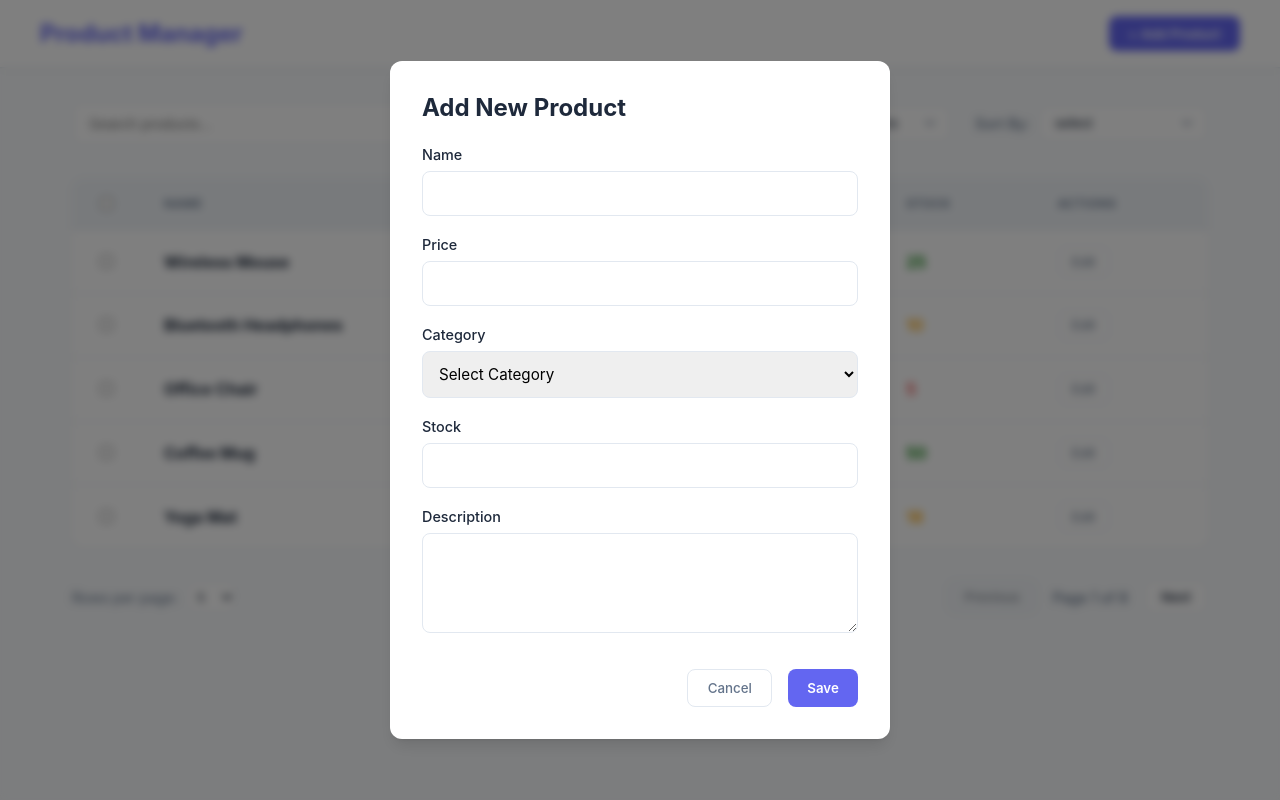
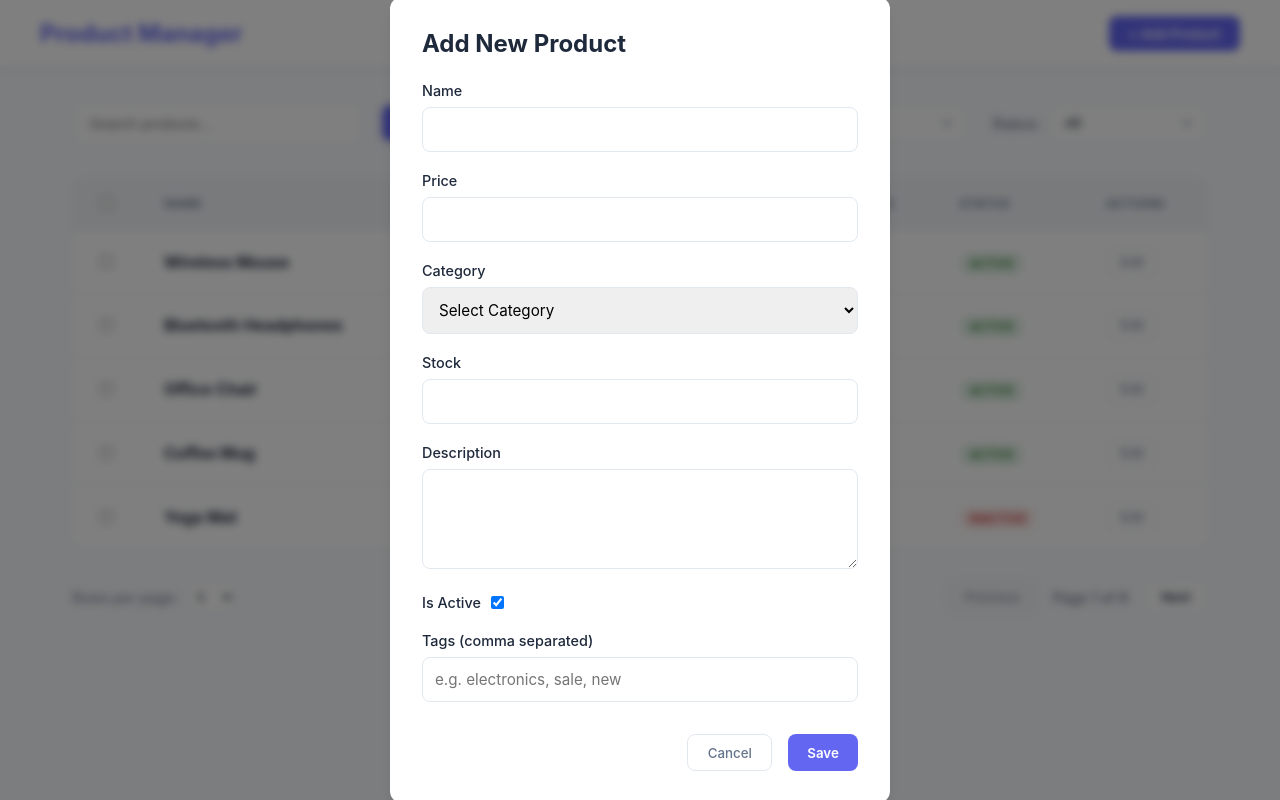
Before and after one commit to Bhim-Mridha62/gamyan-product-list, a React (Create React App) app: page / in a window 1280 px wide. Both pictures are taken after a click on the button "+ Add Product". Built offline with nearby package versions, Linux system fonts and the light colour scheme.

Commit message:
feat: Implement product list with grid/table views, search, filter, sort, pagination, and product management.

```diff
--- a/src/App.js
+++ b/src/App.js
@@ -12,6 +12,7 @@ function App() {
   const [viewMode, setViewMode] = useState('list'); // 'list' or 'grid'
   const [searchQuery, setSearchQuery] = useState('');
   const [selectedCategory, setSelectedCategory] = useState('All');
+  const [filterActive, setFilterActive] = useState('All');
   const [sortOption, setSortOption] = useState('none');
   const [currentPage, setCurrentPage] = useState(1);
   const [itemsPerPage, setItemsPerPage] = useState(5);
@@ -31,7 +32,10 @@ function App() {
       const matchesSearch = product.name.toLowerCase().includes(searchQuery.toLowerCase()) ||
         product.category.toLowerCase().includes(searchQuery.toLowerCase());
       const matchesCategory = selectedCategory === 'All' || product.category === selectedCategory;
-      return matchesSearch && matchesCategory;
+      const matchesActive = filterActive === 'All' ||
+        (filterActive === 'Active' && product.isActive) ||
+        (filterActive === 'Inactive' && !product.isActive);
+      return matchesSearch && matchesCategory && matchesActive;
     });
 
     // Sorting logic
@@ -53,7 +57,7 @@ function App() {
     }
 
     return result;
-  }, [products, searchQuery, selectedCategory, sortOption]);
+  }, [products, searchQuery, selectedCategory, sortOption, filterActive]);
 
   // Pagination logic
   const totalPages = Math.ceil(filteredProducts.length / itemsPerPage);
@@ -66,7 +70,7 @@ function App() {
   useEffect(() => {
     setCurrentPage(1);
     setSelectedProductIds([]); // Clear selection on filter change
-  }, [searchQuery, selectedCategory, sortOption, itemsPerPage]);
+  }, [searchQuery, selectedCategory, sortOption, itemsPerPage, filterActive]);
 
   const handleAddProduct = () => {
     setEditingProduct(null);
@@ -177,6 +181,8 @@ function App() {
             onCategoryChange={setSelectedCategory}
             sortOption={sortOption}
             onSortChange={setSortOption}
+            filterActive={filterActive}
+            onFilterActiveChange={setFilterActive}
           />
         </div>
 
--- a/src/components/FilterBar.js
+++ b/src/components/FilterBar.js
@@ -1,7 +1,7 @@
 import React from 'react';
 import './FilterBar.css';
 
-const FilterBar = ({ categories, selectedCategory, onCategoryChange, sortOption, onSortChange }) => {
+const FilterBar = ({ categories, selectedCategory, onCategoryChange, sortOption, onSortChange, filterActive, onFilterActiveChange }) => {
     return (
         <div className="filter-bar">
             <div className="filter-group">
@@ -34,6 +34,20 @@ const FilterBar = ({ categories, selectedCategory, onCategoryChange, sortOption,
                     <option value="stock-desc">Stock: High to Low</option>
                 </select>
             </div>
+
+            <div className="filter-group">
+                <label htmlFor="active-select">Status:</label>
+                <select
+                    id="active-select"
+                    value={filterActive}
+                    onChange={(e) => onFilterActiveChange(e.target.value)}
+                    className="filter-select"
+                >
+                    <option value="All">All</option>
+                    <option value="Active">Active</option>
+                    <option value="Inactive">Inactive</option>
+                </select>
+            </div>
         </div>
     );
 };
--- a/src/components/ProductCard.css
+++ b/src/components/ProductCard.css
@@ -91,3 +91,11 @@
   color: var(--primary-color);
   background-color: #f5f3ff;
 }
+.card-header{
+  display: flex;
+  justify-content: space-between;
+  margin-bottom: 4px;
+}
+.product-date{
+  font-size: 0.8rem;
+}
--- a/src/components/ProductCard.js
+++ b/src/components/ProductCard.js
@@ -4,26 +4,33 @@ import './ProductCard.css';
 const ProductCard = ({ product, onEdit, selected, onSelect }) => {
     return (
         <div className={`product-card ${selected ? 'selected-card' : ''}`}>
-            <div className="card-checkbox">
+            <div className="card-header">
+                <span className={`status-badge ${product.isActive ? 'active' : 'inactive'}`}>
+                    {product.isActive ? 'Active' : 'Inactive'}
+                </span>
+                {/* <div className="card-checkbox"> */}
                 <input
                     type="checkbox"
                     checked={selected}
                     onChange={() => onSelect(product.id)}
                 />
+                {/* </div> */}
             </div>
+
             <div className="product-header">
                 <h3>{product.name}</h3>
                 <span className="product-category">{product.category}</span>
             </div>
+            <span className="product-date">Created At: {new Date(product.createdAt).toLocaleDateString()}</span>
             <p className="product-description">{product.description}</p>
             <div className="product-details">
                 <span className="product-price">₹{product.price}</span>
                 <span
                     className={`product-stock ${product.stock < 10
-                            ? 'stock-low'
-                            : product.stock <= 20
-                                ? 'stock-medium'
-                                : 'stock-high'
+                        ? 'stock-low'
+                        : product.stock <= 20
+                            ? 'stock-medium'
+                            : 'stock-high'
                         }`}
                 >
                     Stock: {product.stock}
--- a/src/components/ProductForm.css
+++ b/src/components/ProductForm.css
@@ -123,3 +123,12 @@
 .save-btn:hover {
   background-color: var(--primary-hover);
 }
+.checkbox-group label {
+  display: flex !important;
+  align-items: center;
+  gap: 6px;
+  white-space: nowrap;
+}
+.checkbox-group input {
+  width: fit-content !important;
+}
--- a/src/components/ProductForm.js
+++ b/src/components/ProductForm.js
@@ -7,7 +7,9 @@ const ProductForm = ({ product, onSave, onCancel }) => {
         price: '',
         category: '',
         stock: '',
-        description: ''
+        description: '',
+        isActive: true,
+        tags: ''
     });
     const [errors, setErrors] = useState({});
 
@@ -18,7 +20,9 @@ const ProductForm = ({ product, onSave, onCancel }) => {
                 price: product.price,
                 category: product.category,
                 stock: product.stock,
-                description: product.description || ''
+                description: product.description || '',
+                isActive: product.isActive !== undefined ? product.isActive : true,
+                tags: product.tags ? product.tags.join(', ') : ''
             });
         }
     }, [product]);
@@ -37,7 +41,14 @@ const ProductForm = ({ product, onSave, onCancel }) => {
     const handleSubmit = (e) => {
         e.preventDefault();
         if (validate()) {
-            onSave({ ...product, ...formData, price: Number(formData.price), stock: Number(formData.stock) });
+            const tagsArray = formData.tags.split(',').map(tag => tag.trim()).filter(tag => tag !== '');
+            onSave({
+                ...product,
+                ...formData,
+                price: Number(formData.price),
+                stock: Number(formData.stock),
+                tags: tagsArray
+            });
         }
     };
 
@@ -105,6 +116,27 @@ const ProductForm = ({ product, onSave, onCancel }) => {
                         />
                     </div>
 
+                    <div className="form-group checkbox-group">
+                        <label>
+                            Is Active
+                            <input
+                                type="checkbox"
+                                checked={formData.isActive}
+                                onChange={(e) => setFormData({ ...formData, isActive: e.target.checked })}
+                            />
+                        </label>
+                    </div>
+
+                    <div className="form-group">
+                        <label>Tags (comma separated)</label>
+                        <input
+                            type="text"
+                            value={formData.tags}
+                            onChange={(e) => setFormData({ ...formData, tags: e.target.value })}
+                            placeholder="e.g. electronics, sale, new"
+                        />
+                    </div>
+
                     <div className="form-actions">
                         <button type="button" onClick={onCancel} className="cancel-btn">Cancel</button>
                         <button type="submit" className="save-btn">Save</button>
--- a/src/components/ProductList.css
+++ b/src/components/ProductList.css
@@ -141,3 +141,20 @@
   display: block;
   margin-bottom: 10px;
 }
+.status-badge {
+  padding: 4px 10px;
+  border-radius: 12px;
+  font-size: 12px;
+  font-weight: 600;
+  text-transform: uppercase;
+}
+
+.status-badge.active {
+  background-color: #e6f4ea;
+  color: #2e7d32;
+}
+
+.status-badge.inactive {
+  background-color: #fdecea;
+  color: #c62828;
+}
--- a/src/components/ProductList.js
+++ b/src/components/ProductList.js
@@ -39,7 +39,9 @@ const ProductList = ({ products, viewMode, onEdit, selectedProductIds, onSelectP
                             <th>Name</th>
                             <th>Price</th>
                             <th>Category</th>
+                            <th>Created At</th>
                             <th>Stock</th>
+                            <th>Status</th>
                             <th>Actions</th>
                         </tr>
                     </thead>
--- a/src/components/ProductRow.js
+++ b/src/components/ProductRow.js
@@ -18,6 +18,7 @@ const ProductRow = ({ product, onEdit, selected, onSelect }) => {
             </td>
             <td>₹{product.price}</td>
             <td>{product.category}</td>
+            <td>{new Date(product.createdAt).toLocaleDateString()}</td>
             <td
                 className={
                     product.stock < 10
@@ -30,6 +31,11 @@ const ProductRow = ({ product, onEdit, selected, onSelect }) => {
                 {product.stock}
             </td>
             <td>
+                <span className={`status-badge ${product.isActive ? 'active' : 'inactive'}`}>
+                    {product.isActive ? 'Active' : 'Inactive'}
+                </span>
+            </td>
+            <td>
                 <button className="edit-btn-small" onClick={() => onEdit(product)}>Edit</button>
             </td>
         </tr>
```
